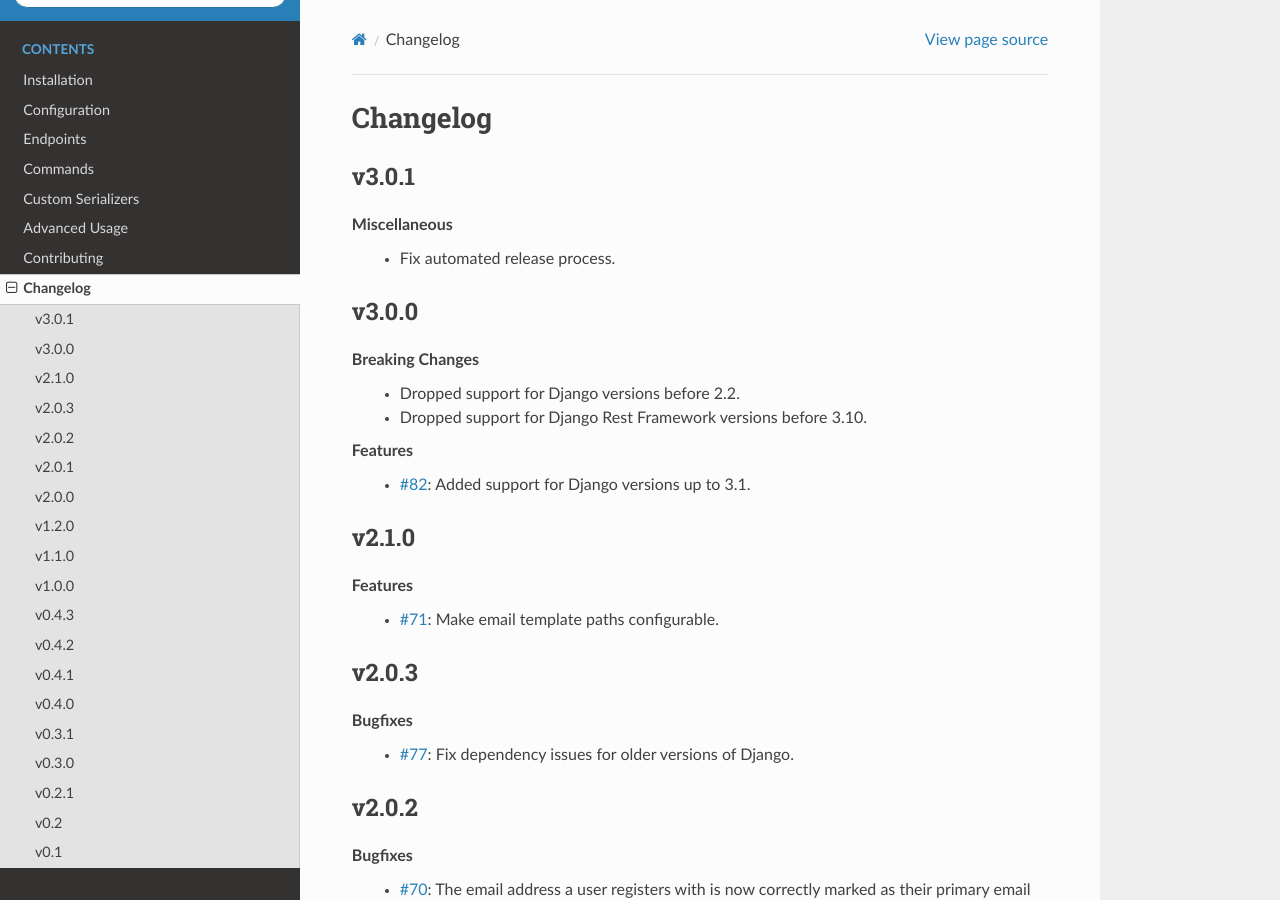
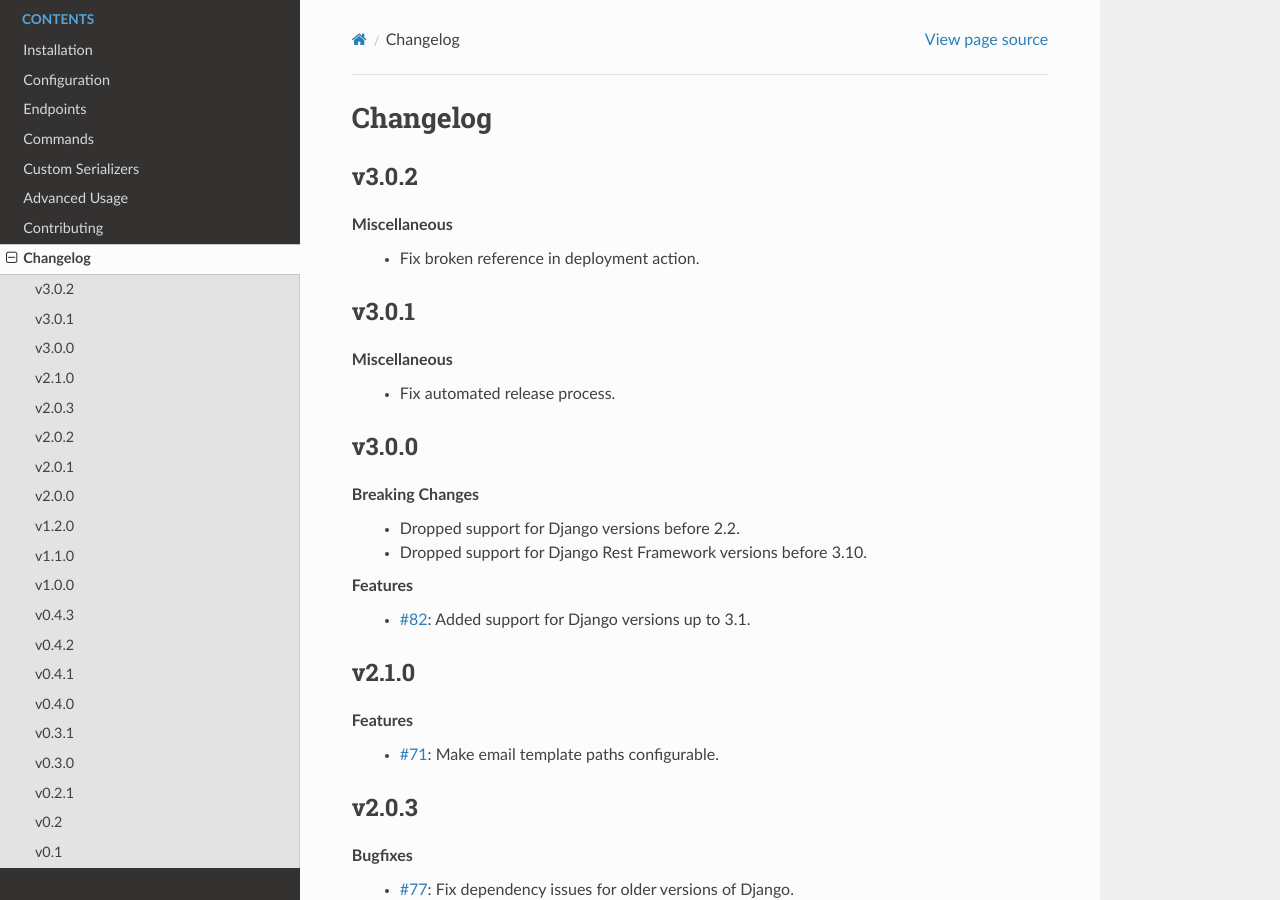
Before and after one commit to cdriehuys/django-rest-email-auth, a Sphinx documentation site: the page built from docs/CHANGELOG.rst, in a window 1280 px wide and 900 px high. Built offline with Sphinx 7.4.7 and the Read the Docs theme 2.0.0, drawn with Linux system fonts in a browser that asks for light colours.

Commit message:
Fix reference to deployment action.

```diff
--- a/docs/CHANGELOG.rst
+++ b/docs/CHANGELOG.rst
@@ -1,5 +1,11 @@
 Changelog
 =========
+
+v3.0.2
+------
+
+Miscellaneous
+  * Fix broken reference in deployment action.
 
 v3.0.1
 ------
```
Also changed, not shown: 1 other file.
